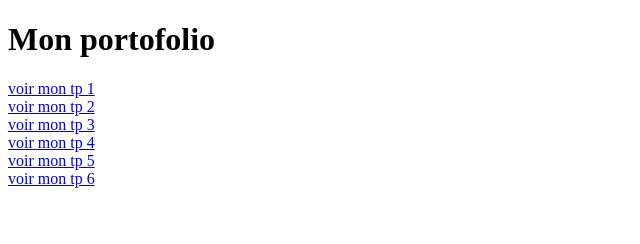
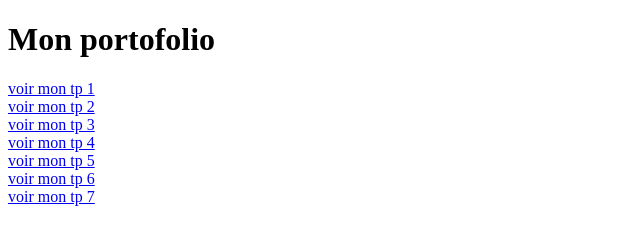
Before and after one commit to ShoVODKA/portofolio, a plain HTML site: page index.html in a window 1280 px wide. Shown: the whole page, without its empty margins (0-640 px from the left). Drawn offline with Linux system fonts and the light colour scheme.

Commit message:
Add files via upload

```diff
--- a/index.html
+++ b/index.html
@@ -13,6 +13,6 @@
     <a href="tp4/index.html"> voir mon tp 4 </a> <br>
     <a href="tp5/index.html"> voir mon tp 5 </a> <br>
     <a href="tp6/index.html"> voir mon tp 6 </a> <br>
+    <a href="tp7/index.html"> voir mon tp 7 </a> <br>
 </body>
-
 </html>
```
